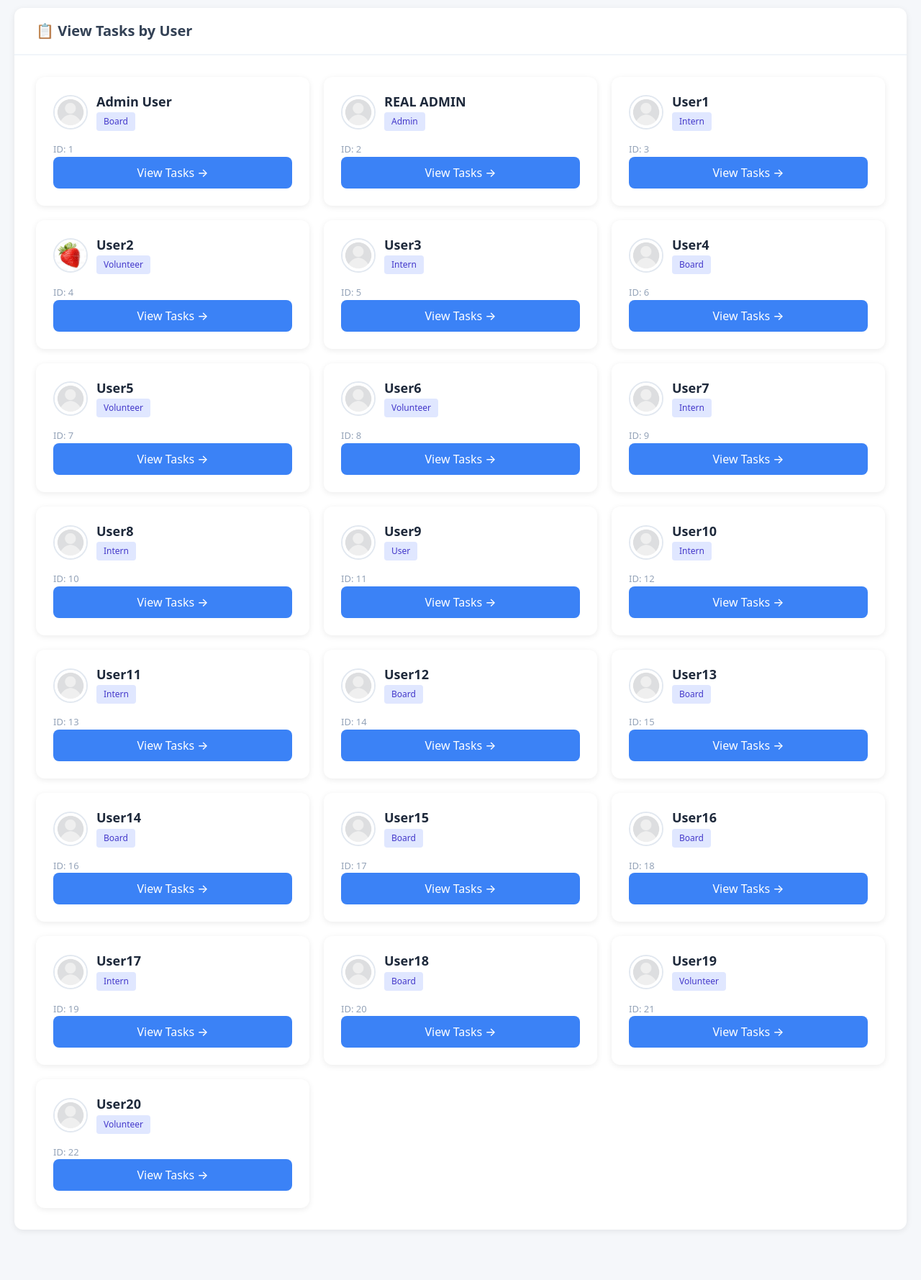
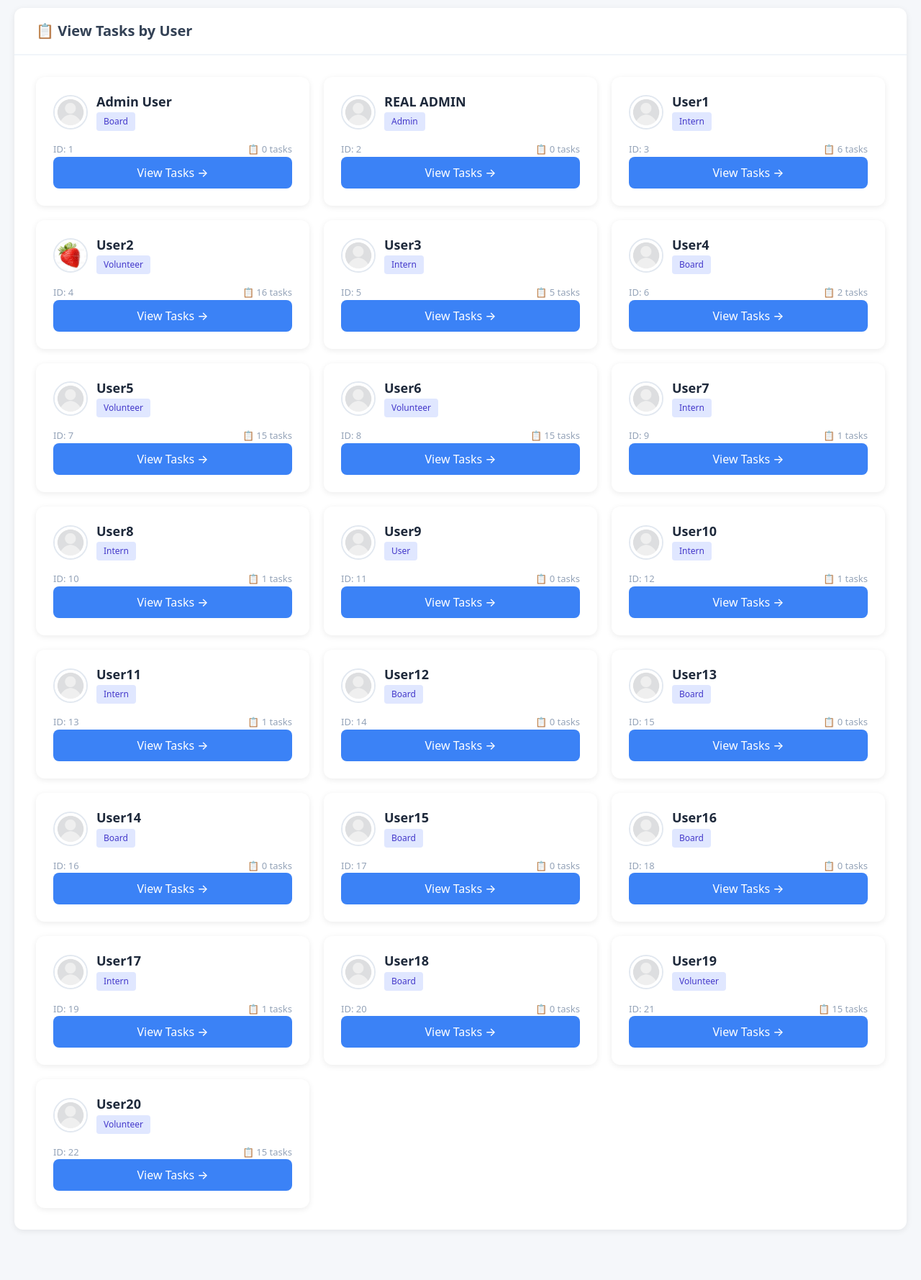
Before and after one commit to thunder-12345/Neopte_Onboarding_Platform, a Flask app: page /tasks/status in a window 1280 px wide. Shown: the part 637-2416 px from the top of the page at 72% size. Run offline with Flask 3, Linux system fonts and the light colour scheme; a user stored in the database is signed in; some libraries are stand-ins or nearby versions.

Commit message:
add number of tasks to view tasks before clicking

```diff
--- a/project/templates/task_status_list.html
+++ b/project/templates/task_status_list.html
@@ -555,7 +555,10 @@
                                 <span class="user-role">{{ user.role }}</span>
                             </div>
                         </div>
-                        <div class="user-id">ID: {{ user.id }}</div>
+                        <div class="user-id" style="display: flex; justify-content: space-between; margin-top: 8px;">
+                            <span>ID: {{ user.id }}</span>
+                            <span>📋 {{ user.task_assignments | length }} tasks</span>
+                        </div>
                         <button type="submit" class="view-tasks-btn">View Tasks →</button>
                     </div>
                 </form>
```
Also changed, not shown: instance/project.db, 2 other files.
